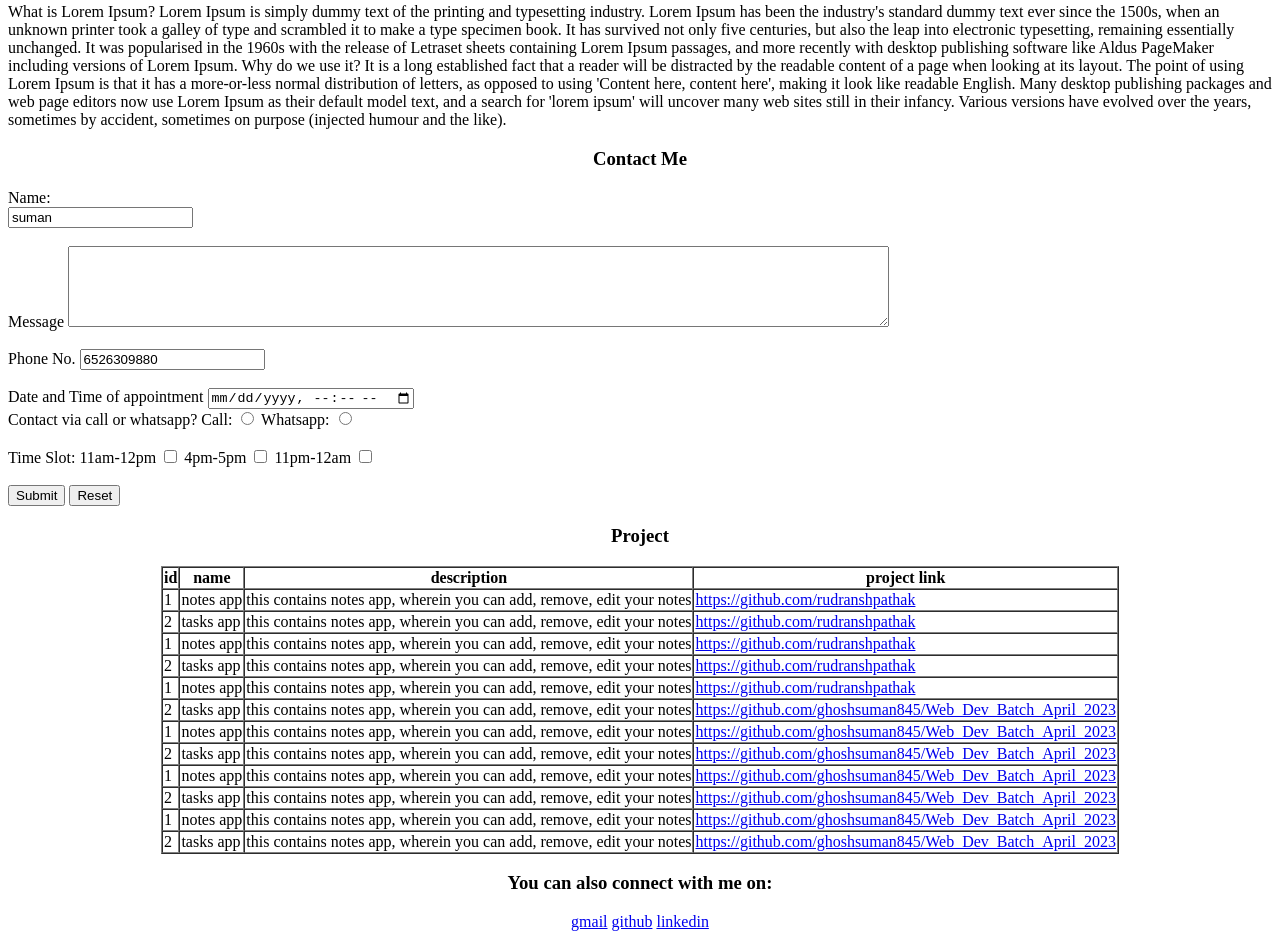
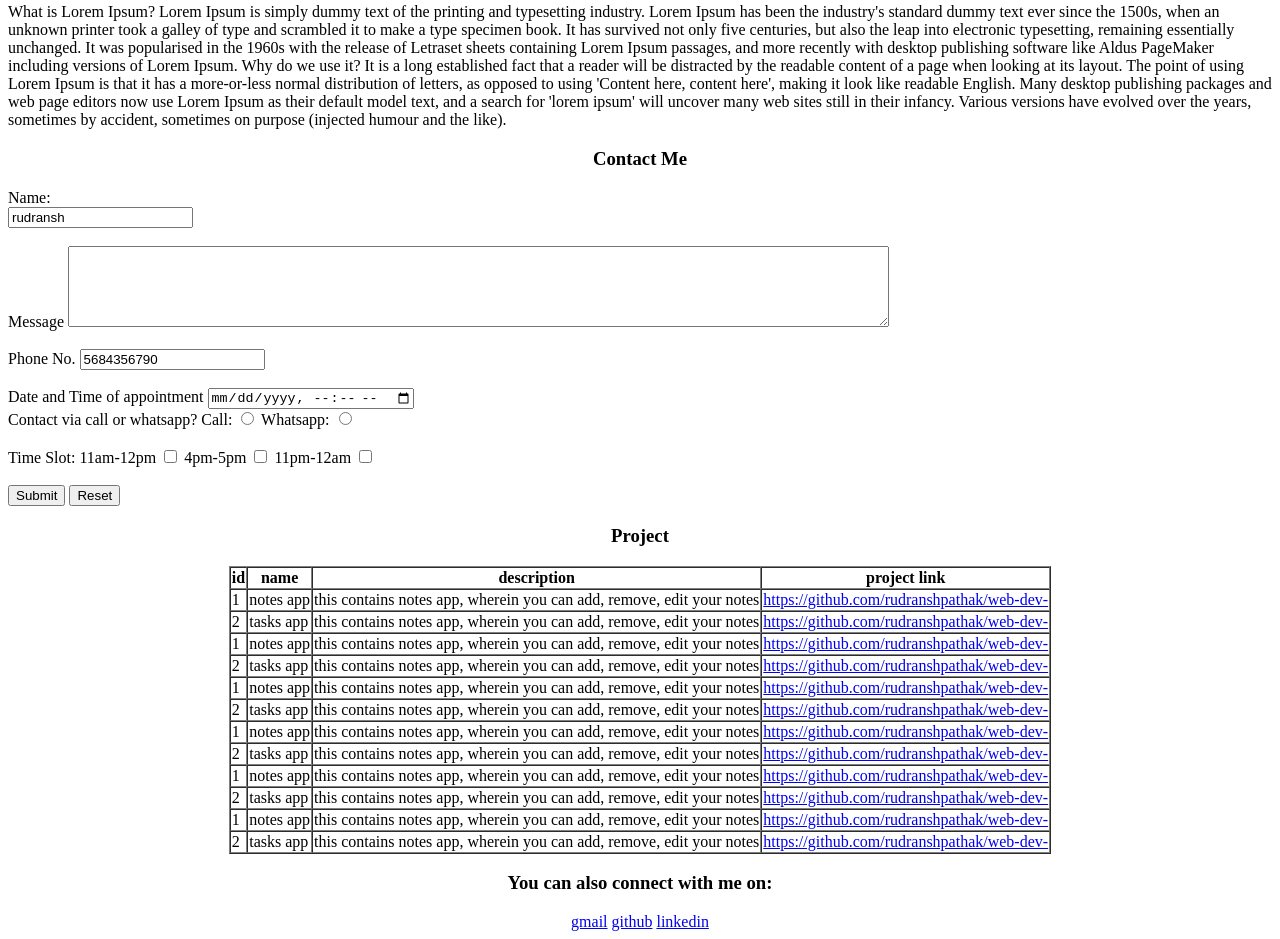
Before and after one commit to rudranshpathak/web-dev-, a plain HTML site: page Web dev/html-files/portfolio-page.html in a window 1280 px wide. Shown: the part 552-1491 px from the top of the page. Drawn offline with Linux system fonts and the light colour scheme.

Commit message:
Add files via upload

```diff
--- a/Web dev/html-files/portfolio-page.html
+++ b/Web dev/html-files/portfolio-page.html
@@ -11,7 +11,7 @@
     <header>
       <ul style="list-style-type: none">
         <li>
-          <a href="./index.html">About </a>
+          <a href="#about">About </a>
         </li>
         <li>
           <a href="#project">Project</a>
@@ -113,7 +113,7 @@
             <div>
                 <label for="name">Name:</label>
                 <br>
-                <input type="text" placeholder="type your name" name="name" value="suman" required maxlength="50" >
+                <input type="text" placeholder="type your name" name="name" value="rudransh" required maxlength="50" >
             </div>
             <br>
             <div>
@@ -124,7 +124,7 @@
 
             <div>
                 <label for="tel">Phone No.</label>
-                <input type="tel" value="6526309880" pattern="\d{5}([- ]*)\d{6}" required>
+                <input type="tel" value="5684356790" pattern="\d{5}([- ]*)\d{6}" required>
             </div>
             <br>
 
@@ -176,73 +176,73 @@
                 <td>1</td>
                 <td>notes app</td>
                 <td>this contains notes app, wherein you can add, remove, edit your notes</td>
-                <td><a href="https://github.com/rudranshpathak">https://github.com/rudranshpathak</a></td>
+                <td><a href="https://github.com/rudranshpathak/web-dev-">https://github.com/rudranshpathak/web-dev-</a></td>
             </tr>
             <tr>
                 <td>2</td>
                 <td>tasks app</td>
                 <td>this contains notes app, wherein you can add, remove, edit your notes</td>
-                <td><a href="https://github.com/rudranshpathak">https://github.com/rudranshpathak</a></td>
+                <td><a href="https://github.com/rudranshpathak/web-dev-">https://github.com/rudranshpathak/web-dev-</a></td>
             </tr>
              <tr>
                 <td>1</td>
                 <td>notes app</td>
                 <td>this contains notes app, wherein you can add, remove, edit your notes</td>
-                <td><a href="https://github.com/rudranshpathak">https://github.com/rudranshpathak</a></td>
+                <td><a href="https://github.com/rudranshpathak/web-dev-">https://github.com/rudranshpathak/web-dev-</a></td>
             </tr>
             <tr>
                 <td>2</td>
                 <td>tasks app</td>
                 <td>this contains notes app, wherein you can add, remove, edit your notes</td>
-                <td><a href="https://github.com/rudranshpathak">https://github.com/rudranshpathak</a></td>
+                <td><a href="https://github.com/rudranshpathak/web-dev-">https://github.com/rudranshpathak/web-dev-</a></td>
             </tr>
              <tr>
                 <td>1</td>
                 <td>notes app</td>
                 <td>this contains notes app, wherein you can add, remove, edit your notes</td>
-                <td><a href="https://github.com/rudranshpathak">https://github.com/rudranshpathak</a></td>
+                <td><a href="https://github.com/rudranshpathak/web-dev-">https://github.com/rudranshpathak/web-dev-</a></td>
             </tr>
             <tr>
                 <td>2</td>
                 <td>tasks app</td>
                 <td>this contains notes app, wherein you can add, remove, edit your notes</td>
-                <td><a href="https://github.com/ghoshsuman845/Web_Dev_Batch_April_2023">https://github.com/ghoshsuman845/Web_Dev_Batch_April_2023</a></td>
+                <td><a href="https://github.com/rudranshpathak/web-dev-">https://github.com/rudranshpathak/web-dev-</a></td>
             </tr>
              <tr>
                 <td>1</td>
                 <td>notes app</td>
                 <td>this contains notes app, wherein you can add, remove, edit your notes</td>
-                <td><a href="https://github.com/ghoshsuman845/Web_Dev_Batch_April_2023">https://github.com/ghoshsuman845/Web_Dev_Batch_April_2023</a></td>
+                <td><a href="https://github.com/rudranshpathak/web-dev-">https://github.com/rudranshpathak/web-dev-</a></td>
             </tr>
             <tr>
                 <td>2</td>
                 <td>tasks app</td>
                 <td>this contains notes app, wherein you can add, remove, edit your notes</td>
-                <td><a href="https://github.com/ghoshsuman845/Web_Dev_Batch_April_2023">https://github.com/ghoshsuman845/Web_Dev_Batch_April_2023</a></td>
+                <td><a href="https://github.com/rudranshpathak/web-dev-">https://github.com/rudranshpathak/web-dev-</a></td>
             </tr>
              <tr>
                 <td>1</td>
                 <td>notes app</td>
                 <td>this contains notes app, wherein you can add, remove, edit your notes</td>
-                <td><a href="https://github.com/ghoshsuman845/Web_Dev_Batch_April_2023">https://github.com/ghoshsuman845/Web_Dev_Batch_April_2023</a></td>
+                <td><a href="https://github.com/rudranshpathak/web-dev-">https://github.com/rudranshpathak/web-dev-</a></td>
             </tr>
             <tr>
                 <td>2</td>
                 <td>tasks app</td>
                 <td>this contains notes app, wherein you can add, remove, edit your notes</td>
-                <td><a href="https://github.com/ghoshsuman845/Web_Dev_Batch_April_2023">https://github.com/ghoshsuman845/Web_Dev_Batch_April_2023</a></td>
+                <td><a href="https://github.com/rudranshpathak/web-dev-">https://github.com/rudranshpathak/web-dev-</a></td>
             </tr>
              <tr>
                 <td>1</td>
                 <td>notes app</td>
                 <td>this contains notes app, wherein you can add, remove, edit your notes</td>
-                <td><a href="https://github.com/ghoshsuman845/Web_Dev_Batch_April_2023">https://github.com/ghoshsuman845/Web_Dev_Batch_April_2023</a></td>
+                <td><a href="https://github.com/rudranshpathak/web-dev-">https://github.com/rudranshpathak/web-dev-</a></td>
             </tr>
             <tr>
                 <td>2</td>
                 <td>tasks app</td>
                 <td>this contains notes app, wherein you can add, remove, edit your notes</td>
-                <td><a href="https://github.com/ghoshsuman845/Web_Dev_Batch_April_2023">https://github.com/ghoshsuman845/Web_Dev_Batch_April_2023</a></td>
+                <td><a href="https://github.com/rudranshpathak/web-dev-">https://github.com/rudranshpathak/web-dev-</a></td>
             </tr>
         </table>
       </section>
```
